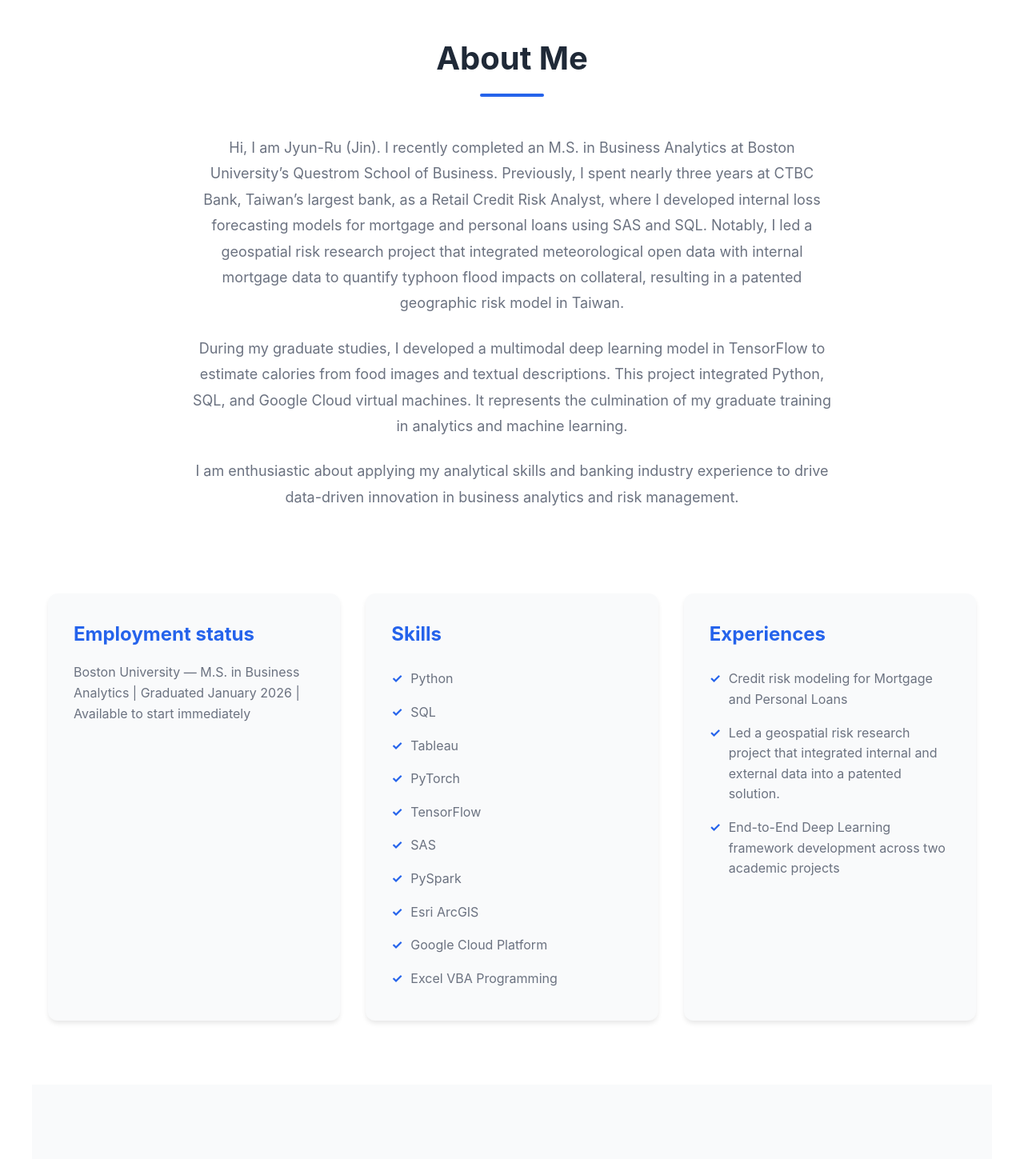
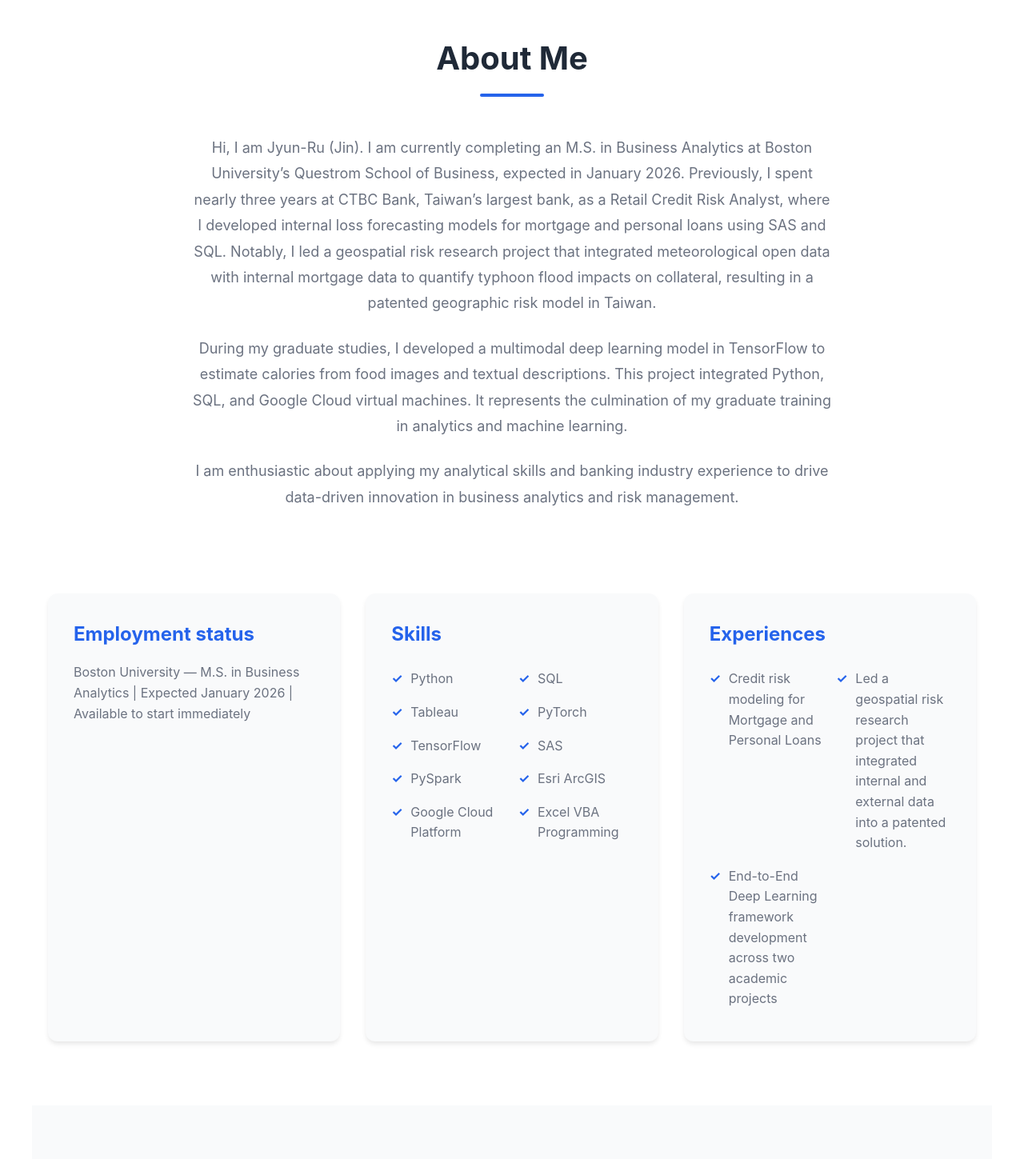
Before and after one commit to jhuangbp/portfolio_website, a React (Vite) app: page / in a window 1280 px wide. Shown: the part 839-2288 px from the top of the page at 80% size. Built offline with nearby package versions, Linux system fonts and the light colour scheme.

Commit message:
Use two-column skills list

```diff
--- a/src/components/About.css
+++ b/src/components/About.css
@@ -77,6 +77,9 @@
 .highlight-card ul {
   list-style: none;
   padding: 0;
+  display: grid;
+  grid-template-columns: repeat(2, minmax(0, 1fr));
+  column-gap: 1rem;
 }
 
 .highlight-card ul li {
--- a/src/components/About.jsx
+++ b/src/components/About.jsx
@@ -8,7 +8,7 @@ const About = () => {
       <div className="about-content">
         <div className="about-text">
           <p>
-            Hi, I am Jyun-Ru (Jin). I recently completed an M.S. in Business Analytics at Boston University’s Questrom School of Business. Previously, I spent nearly three years at CTBC Bank, Taiwan’s largest bank, as a Retail Credit Risk Analyst, where I developed internal loss forecasting models for mortgage and personal loans using SAS and SQL. Notably, I led a geospatial risk research project that integrated meteorological open data with internal mortgage data to quantify typhoon flood impacts on collateral, resulting in a patented geographic risk model in Taiwan.
+            Hi, I am Jyun-Ru (Jin). I am currently completing an M.S. in Business Analytics at Boston University’s Questrom School of Business, expected in January 2026. Previously, I spent nearly three years at CTBC Bank, Taiwan’s largest bank, as a Retail Credit Risk Analyst, where I developed internal loss forecasting models for mortgage and personal loans using SAS and SQL. Notably, I led a geospatial risk research project that integrated meteorological open data with internal mortgage data to quantify typhoon flood impacts on collateral, resulting in a patented geographic risk model in Taiwan.
           </p>
           <p>
             During my graduate studies, I developed a multimodal deep learning model in TensorFlow to estimate calories from food images and textual descriptions. This project integrated Python, SQL, and Google Cloud virtual machines. It represents the culmination of my graduate training in analytics and machine learning.
@@ -21,7 +21,7 @@ const About = () => {
         <div className="about-highlights">
           <div className="highlight-card">
             <h3>Employment status</h3>
-            <p>Boston University — M.S. in Business Analytics | Graduated January 2026 | Available to start immediately</p>
+            <p>Boston University — M.S. in Business Analytics | Expected January 2026 | Available to start immediately</p>
           </div>
           <div className="highlight-card">
             <h3>Skills</h3>
```
